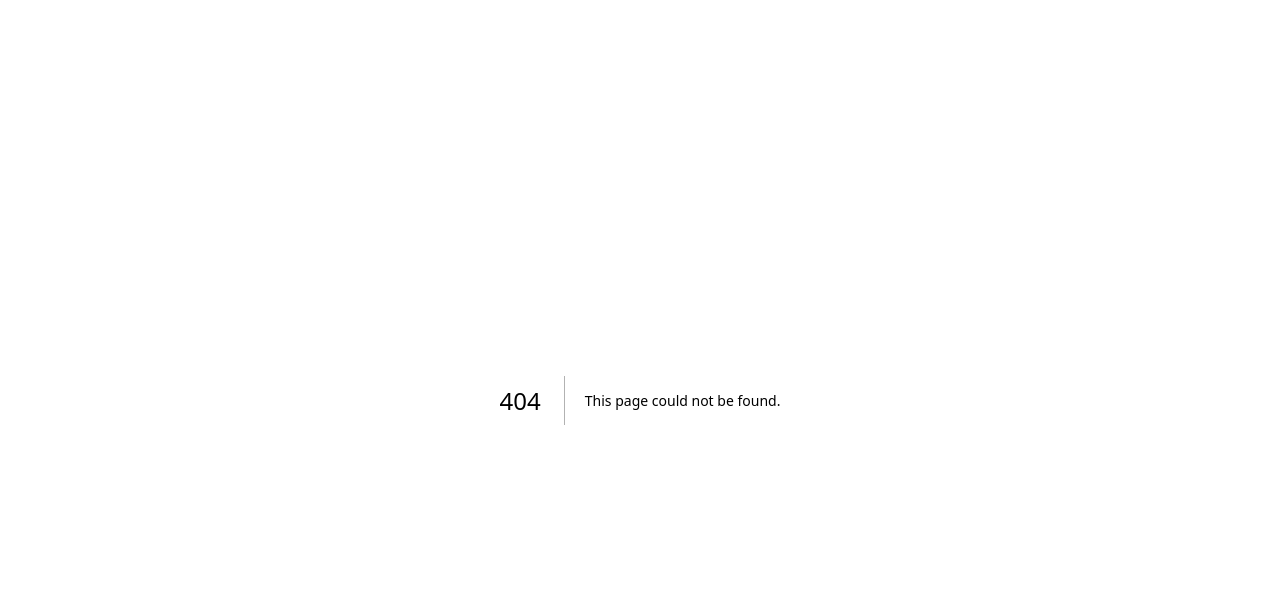
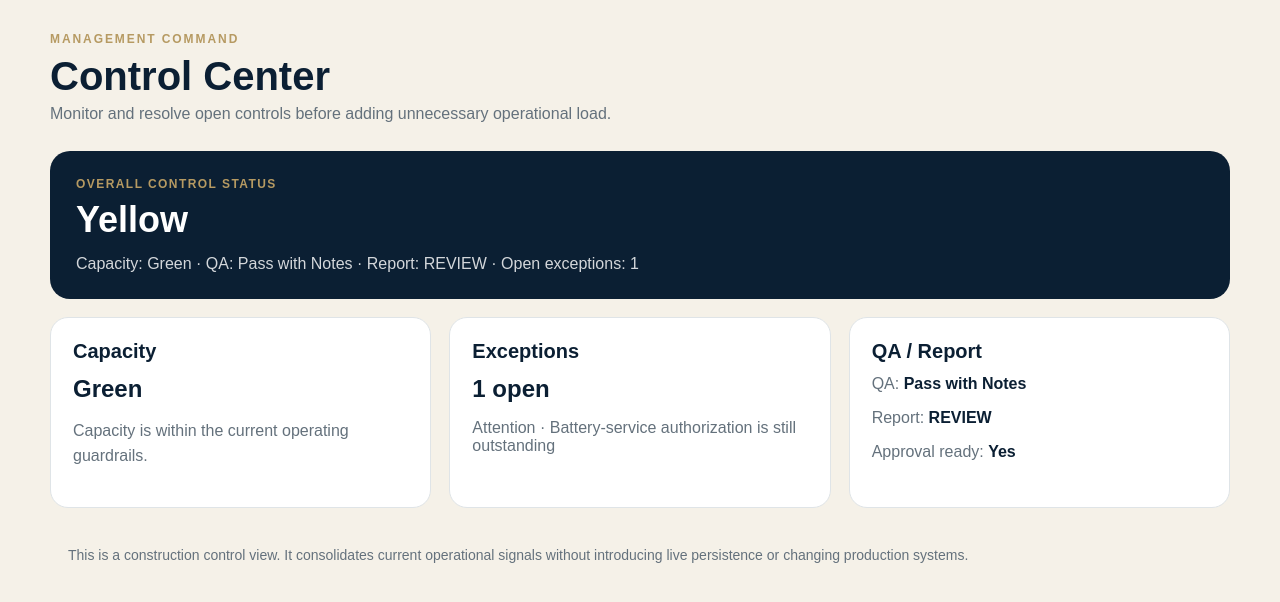
Before and after one commit to zabuilds/MMC-, a Next.js app: page /management/command in a window 1280 px wide. Before the commit this address had no page. Shown: the top 602 px of the page. Built offline with nearby package versions, Linux system fonts and the light colour scheme.

Commit message:
add unified MMC management command view

```diff
--- /dev/null
+++ b/app/management/command/page.tsx
@@ -0,0 +1,46 @@
+import { constructionManagementCommand as command } from "../../../src/lib/management/command";
+
+export default function ManagementCommandPage() {
+  return (
+    <main style={{ minHeight: "100vh", padding: "32px 24px 64px" }}>
+      <div style={{ maxWidth: 1180, margin: "0 auto" }}>
+        <header style={{ marginBottom: 28 }}>
+          <p style={{ margin: 0, color: "var(--gold)", fontSize: 12, fontWeight: 800, letterSpacing: "0.16em", textTransform: "uppercase" }}>Management command</p>
+          <h1 style={{ margin: "8px 0 6px", color: "var(--navy)", fontSize: 40 }}>Control Center</h1>
+          <p style={{ margin: 0, color: "var(--muted)" }}>{command.managementMessage}</p>
+        </header>
+
+        <section style={{ background: "var(--navy)", color: "white", borderRadius: 20, padding: 26, marginBottom: 18 }}>
+          <div style={{ color: "var(--gold)", fontSize: 12, fontWeight: 800, letterSpacing: "0.12em", textTransform: "uppercase" }}>Overall control status</div>
+          <div style={{ marginTop: 8, fontSize: 36, fontWeight: 800 }}>{command.overallStatus}</div>
+          <div style={{ marginTop: 14, opacity: 0.82 }}>Capacity: {command.capacity.status} · QA: {command.qa.status} · Report: {command.report.status} · Open exceptions: {command.exceptions.length}</div>
+        </section>
+
+        <section style={{ display: "grid", gridTemplateColumns: "repeat(auto-fit, minmax(260px, 1fr))", gap: 18 }}>
+          <article style={{ background: "var(--white)", border: "1px solid var(--line)", borderRadius: 18, padding: 22 }}>
+            <h2 style={{ margin: "0 0 12px", color: "var(--navy)", fontSize: 20 }}>Capacity</h2>
+            <strong style={{ color: "var(--navy)", fontSize: 24 }}>{command.capacity.status}</strong>
+            <p style={{ color: "var(--muted)", lineHeight: 1.55 }}>{command.capacity.managementAction}</p>
+          </article>
+
+          <article style={{ background: "var(--white)", border: "1px solid var(--line)", borderRadius: 18, padding: 22 }}>
+            <h2 style={{ margin: "0 0 12px", color: "var(--navy)", fontSize: 20 }}>Exceptions</h2>
+            <strong style={{ color: "var(--navy)", fontSize: 24 }}>{command.exceptions.length} open</strong>
+            {command.exceptions.map((item) => <p key={item.id} style={{ color: "var(--muted)", marginBottom: 0 }}>{item.severity} · {item.title}</p>)}
+          </article>
+
+          <article style={{ background: "var(--white)", border: "1px solid var(--line)", borderRadius: 18, padding: 22 }}>
+            <h2 style={{ margin: "0 0 12px", color: "var(--navy)", fontSize: 20 }}>QA / Report</h2>
+            <p style={{ margin: 0, color: "var(--muted)" }}>QA: <strong style={{ color: "var(--navy)" }}>{command.qa.status}</strong></p>
+            <p style={{ color: "var(--muted)" }}>Report: <strong style={{ color: "var(--navy)" }}>{command.report.status}</strong></p>
+            <p style={{ color: "var(--muted)" }}>Approval ready: <strong style={{ color: "var(--navy)" }}>{command.reportApprovalReady ? "Yes" : "No"}</strong></p>
+          </article>
+        </section>
+
+        <aside style={{ marginTop: 18, padding: 18, borderRadius: 16, background: "var(--cream)", color: "var(--muted)", lineHeight: 1.65, fontSize: 14 }}>
+          This is a construction control view. It consolidates current operational signals without introducing live persistence or changing production systems.
+        </aside>
+      </div>
+    </main>
+  );
+}
```
